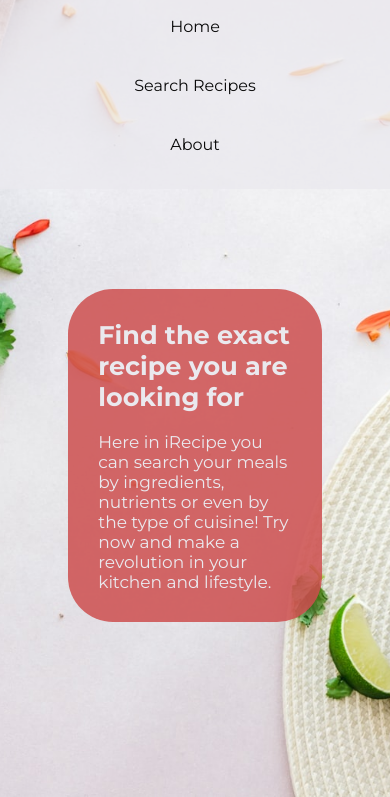
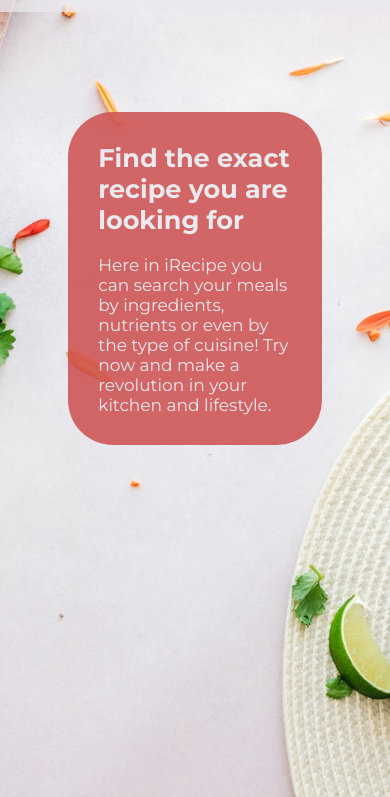
Before and after one commit to walterrdcpalma/iRecipe, a plain HTML site: page index.html in a window 390 px wide. Shown: the part 47-844 px from the top of the page. Drawn offline with Linux system fonts and the light colour scheme.

Commit message:
toggle bug fix

```diff
--- a/index.html
+++ b/index.html
@@ -19,7 +19,7 @@
       <span class="bar"></span>
     </div>
     <div class="navbar-links">
-      <ul class="navbar-ul links-active">
+      <ul class="navbar-ul">
         <li><a href="#">Home</a></li>
         <li><a href="#">Search Recipes</a></li>
         <li><a href="#">About</a></li>
```
